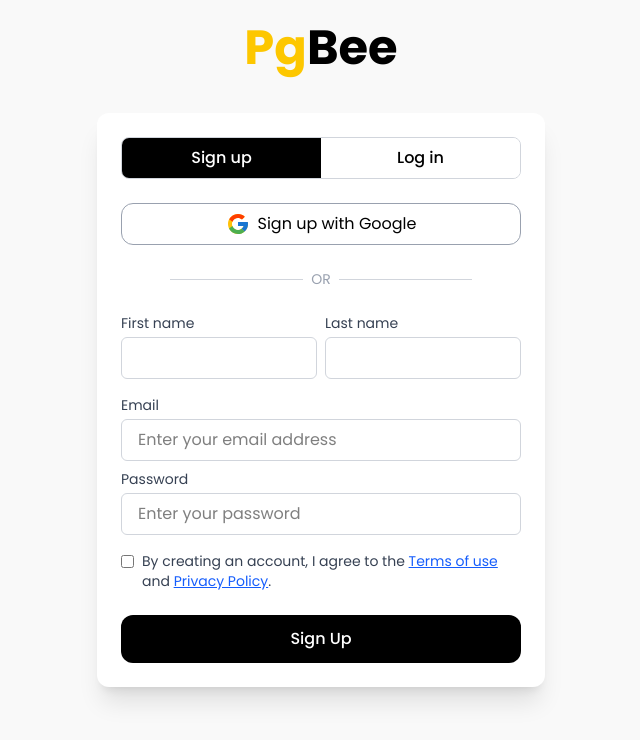
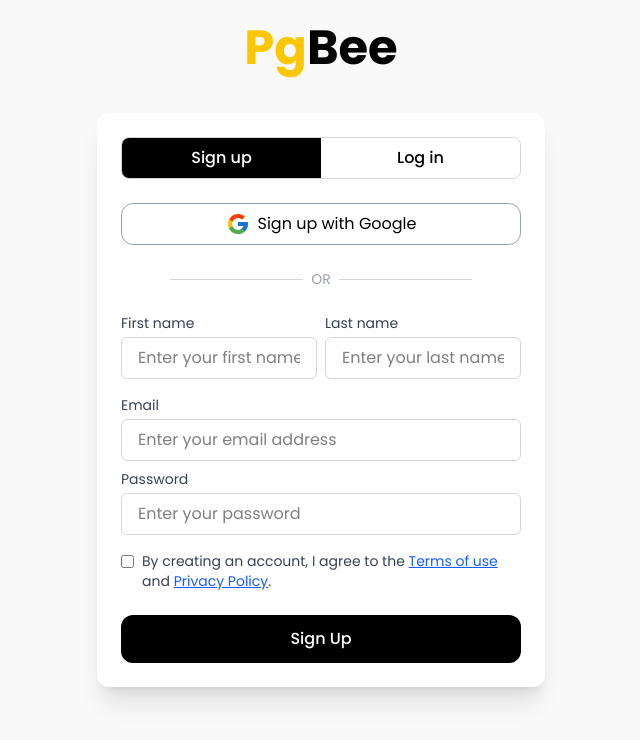
Before and after one commit to Unknown-Geek/pgbee-client, a Next.js app: page /signup in a window 1280 px wide. Shown: the top 740 px of the page, without its empty margins (319-959 px from the left). Built offline with nearby package versions, Linux system fonts and the light colour scheme.

Commit message:
29/07/2025

```diff
--- a/src/app/signup/page.tsx
+++ b/src/app/signup/page.tsx
@@ -119,6 +119,7 @@
             <label className="block text-sm mb-1 text-gray-700">First name</label>
             <input
               type="text"
+              placeholder="Enter your first name"
               className="w-full px-4 py-2 border border-gray-300 rounded-md focus:outline-none focus:ring-2 focus:ring-black"
               value={firstName}
               onChange={(e) => setFirstName(e.target.value)}
@@ -128,6 +129,8 @@
             <label className="block text-sm mb-1 text-gray-700">Last name</label>
             <input
               type="text"
+              placeholder="Enter your last name"
+              title="Last name"
               className="w-full px-4 py-2 border border-gray-300 rounded-md focus:outline-none focus:ring-2 focus:ring-black"
               value={lastName}
               onChange={(e) => setLastName(e.target.value)}
@@ -177,6 +180,8 @@
             checked={agreeTerms}
             onChange={() => setAgreeTerms(!agreeTerms)}
             className="mt-1"
+            title="Agree to terms and conditions"
+            placeholder="Agree to terms and conditions"
           />
           <p className="text-gray-700">
             By creating an account, I agree to the{" "}
--- a/src/app/userProfile/profileEdit/page.tsx
+++ b/src/app/userProfile/profileEdit/page.tsx
@@ -57,6 +57,8 @@
           <button
             onClick={onIconClick}
             className="absolute bottom-3 right-3 bg-black text-white rounded-full p-2 hover:bg-gray-800 transition-colors"
+            title="Edit profile picture"
+            aria-label="Edit profile picture"
           >
             <Edit fontSize="small" />
           </button>
@@ -145,6 +147,8 @@
               <button
                 onClick={onIconClick}
                 className="absolute bottom-0 right-0 bg-black text-white rounded-full p-1.5 hover:bg-gray-800 transition-colors"
+                title="Edit profile picture"
+                aria-label="Edit profile picture"
               >
                 <Edit style={{ fontSize: '1rem' }} />
               </button>
```
Also changed, not shown: src/app/profile/page.tsx (+7 -1 lines).
